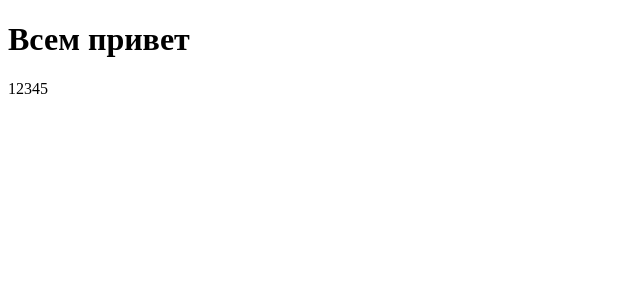
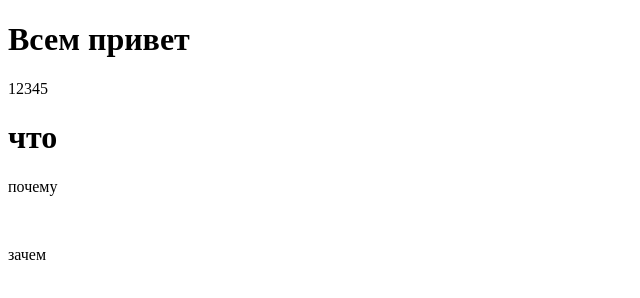
Before and after one commit to Mag0sfzx/js10, a plain HTML site: page index.html in a window 1280 px wide. Shown: the whole page, without its empty margins (0-640 px from the left). Drawn offline with Linux system fonts and the light colour scheme.

Commit message:
Добавил div.box

```diff
--- a/index.html
+++ b/index.html
@@ -9,5 +9,11 @@
 <body>
     <h1>Всем привет</h1>
     <p>12345</p>
+    <div class="box">
+        <h1>что</h1>
+        <p>почему</p>
+        <img src="" alt="">
+        <p>зачем</p>
+    </div>
 </body>
 </html>
```
